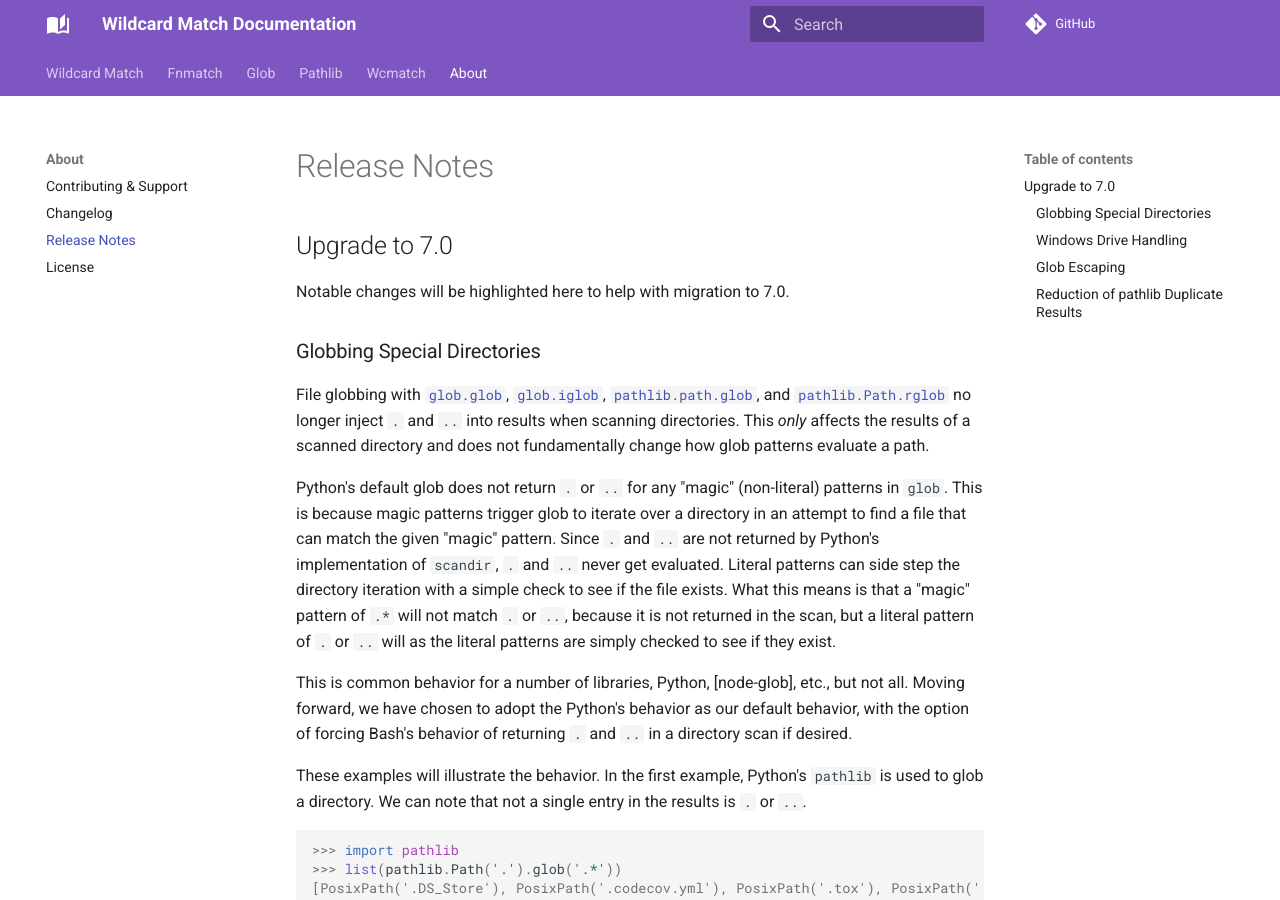
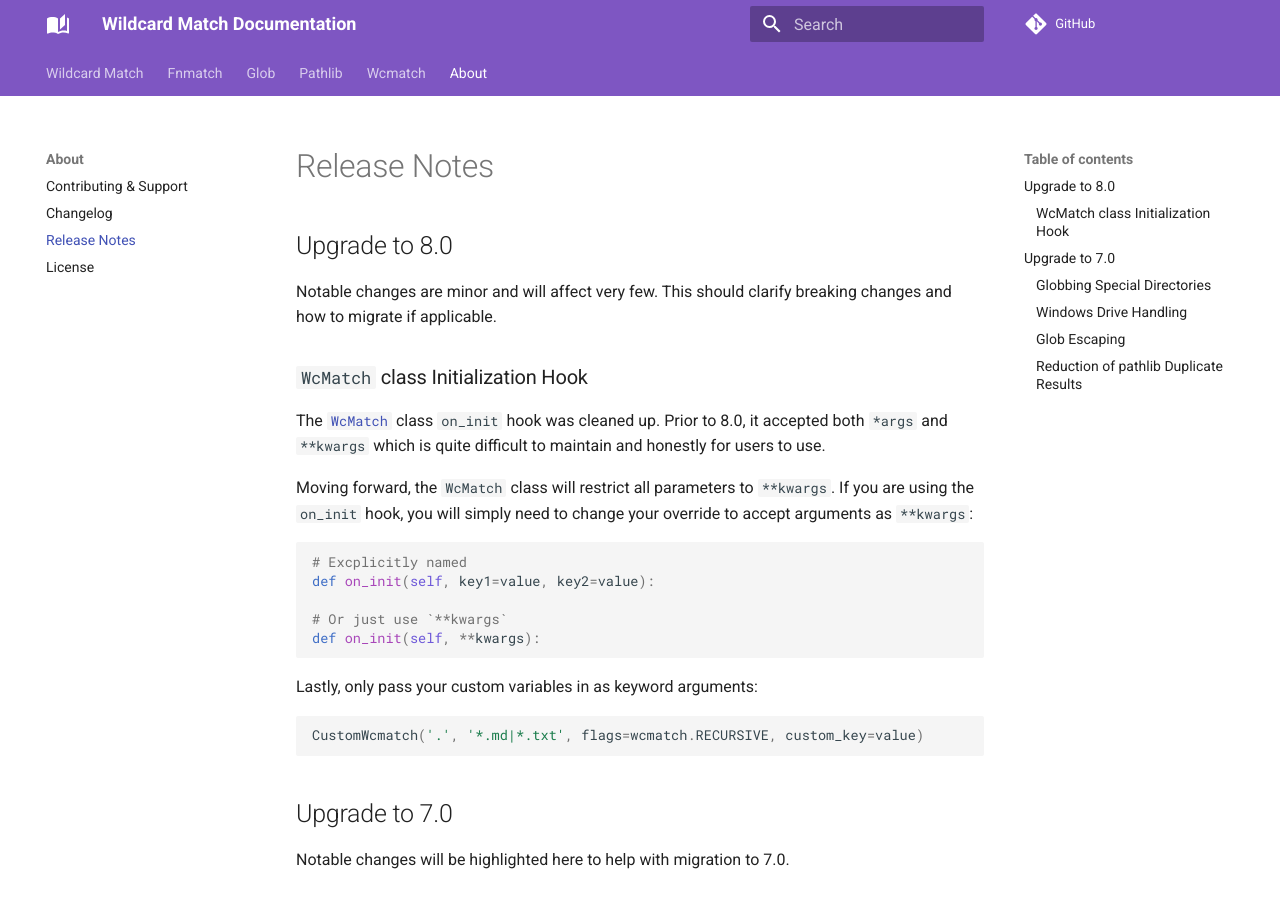
Before and after one commit to facelessuser/wcmatch, an MkDocs documentation site: the page built from docs/src/markdown/about/release.md, in a window 1280 px wide and 900 px high. Built offline with MkDocs 1.6.1 and Material for MkDocs 9.7.7, drawn with Linux system fonts in a browser that asks for light colours; comment, search, counter and statistics services are not loaded.

Commit message:
Prep for 8.0 release (#148)

````diff
--- a/docs/src/markdown/_snippets/posix.txt
+++ b/docs/src/markdown/_snippets/posix.txt
@@ -1,7 +1,7 @@
 ## POSIX Character Classes
 
 A number of POSIX style character classes are available in the form `[:alnum:]`. They must be used inside sequences:
-`[[:digit:]]`. The `C` locale is used, and the values for each character class are found in the table below under ASCII.
+`[[:digit:]]`. The `C` locale is used, and the values for each character class are found in the table below.
 
 
 Property   | Pattern
--- a/docs/src/markdown/about/release.md
+++ b/docs/src/markdown/about/release.md
@@ -1,4 +1,31 @@
 # Release Notes
+
+## Upgrade to 8.0 {: #upgrade-to-\8.0}
+
+Notable changes are minor and will affect very few. This should clarify breaking changes and how to migrate if
+applicable.
+
+### `WcMatch` class Initialization Hook
+
+The [`WcMatch`](../wcmatch.md#wcmatch) class `on_init` hook was cleaned up. Prior to 8.0, it accepted both `*args` and
+`**kwargs` which is quite difficult to maintain and honestly for users to use.
+
+Moving forward, the `WcMatch` class will restrict all parameters to `**kwargs`. If you are using the `on_init` hook,
+you will simply need to change your override to accept arguments as `**kwargs`:
+
+```py3
+# Excplicitly named
+def on_init(self, key1=value, key2=value):
+
+# Or just use `**kwargs`
+def on_init(self, **kwargs):
+```
+
+Lastly, only pass your custom variables in as keyword arguments:
+
+```py3
+CustomWcmatch('.', '*.md|*.txt', flags=wcmatch.RECURSIVE, custom_key=value)
+```
 
 ## Upgrade to 7.0 {: #upgrade-to-\7.0}
 
--- a/docs/theme/announce.html
+++ b/docs/theme/announce.html
@@ -2,7 +2,7 @@
 {% set icon = "material/alert-decagram" %}
 {% include ".icons/" ~ icon ~ ".svg" %}
 </span>
-7.0 has been released! Check out the <a href="{{ 'about/release/#upgrade-to-7.0' | url }}">Release Notes</a> for more information and migration tips.
+8.0 has been released! Check out the <a href="{{ 'about/release/#upgrade-to-8.0' | url }}">Release Notes</a> for more information and migration tips.
 <br>
 <a href="{{ 'about/contributing/#become-a-sponsor' | url }}">Sponsorship</a>
 is now available!
````
Also changed, not shown: 1 other file.
